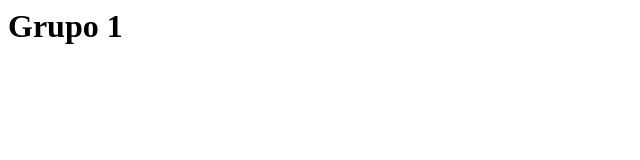
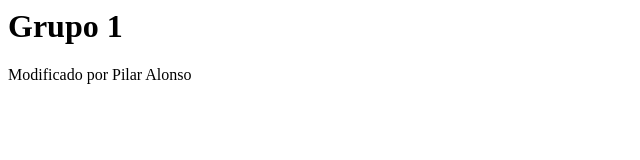
Before and after one commit to stemdo-labs/grupo1-lab1, a plain HTML site: page index.html in a window 1280 px wide. Shown: the whole page, without its empty margins (0-640 px from the left). Drawn offline with Linux system fonts and the light colour scheme.

Commit message:
feat: modify index

```diff
--- a/index.html
+++ b/index.html
@@ -1 +1,2 @@
 <h1>Grupo 1</h1>
+<p>Modificado por Pilar Alonso</p>
```
